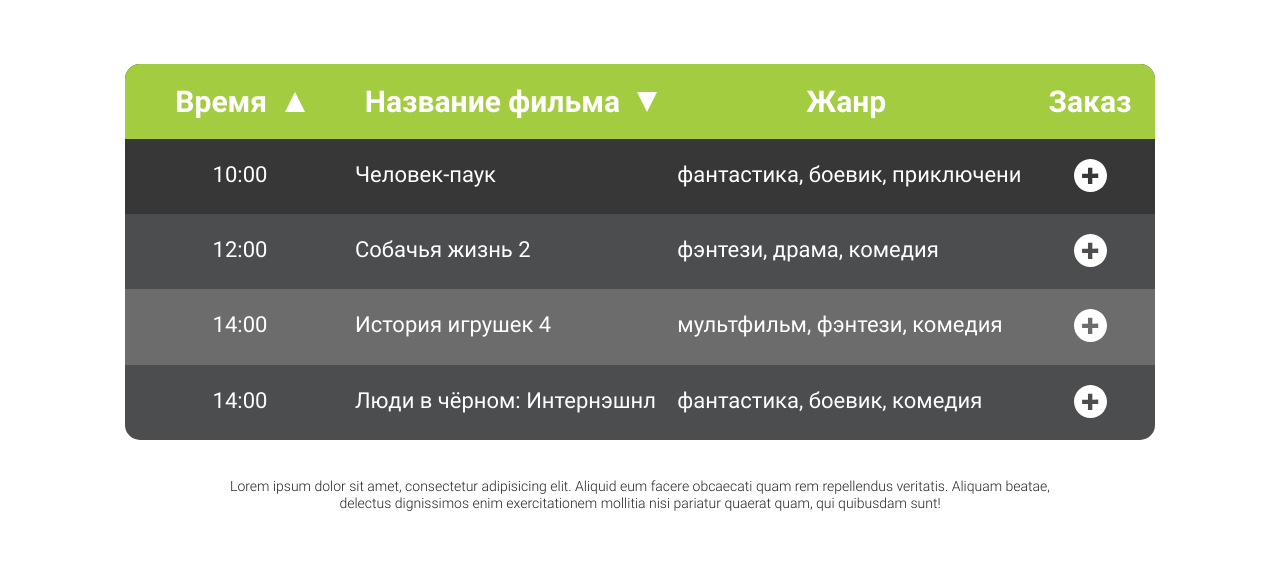
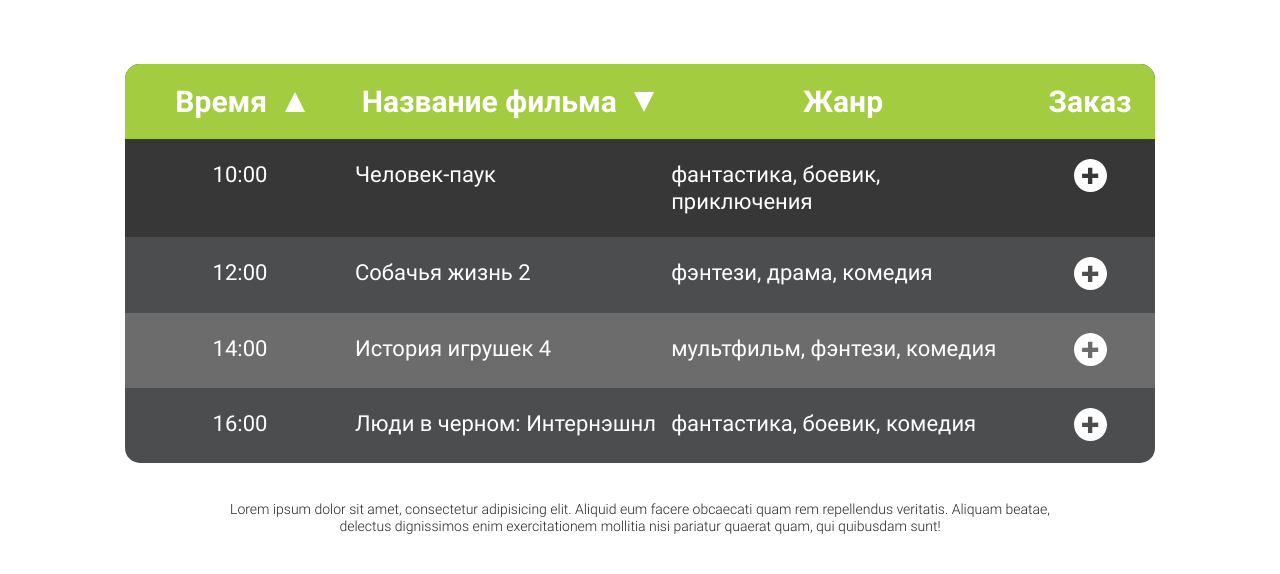
Before and after one commit to AleksTi/Cinema, a website: page index.html in a window 1280 px wide. Shown: the part 1580-2154 px from the top of the page. Drawn offline with nearby package versions, Linux system fonts and the light colour scheme.

Commit message:
4.4-1-Refactoring - added array with films

```diff
--- a/index.html
+++ b/index.html
@@ -112,10 +112,10 @@
                         </thead>
                         <tbody class="movie-list__tbody">
                             <tr>
-                                <td id="startFilm1">10am - 12pm</td>
-                                <td id="nameFilm1"><a href="https://www.kinopoisk.ru/film/1008445/" target="_blank"
+                                <td id="startFilm0">10am - 12pm</td>
+                                <td id="nameFilm0"><a href="https://www.kinopoisk.ru/film/1008445/" target="_blank"
                                         title="Кинопоиск.ру">Человек-паук</a></td>
-                                <td id="janrFilm1">фантастика, боевик, приключения</td>
+                                <td id="janrFilm0">фантастика, боевик, приключения</td>
                                 <td><svg xmlns="http://www.w3.org/2000/svg" xmlns:xlink="http://www.w3.org/1999/xlink"
                                         width="33px" height="33px">
                                         <path fill-rule="evenodd" fill="rgb(255, 255, 255)"
@@ -123,10 +123,10 @@
                                     </svg></td>
                             </tr>
                             <tr>
-                                <td id="startFilm2">12pm - 02pm</td>
-                                <td id="nameFilm2"><a href="https://www.kinopoisk.ru/film/1122114/" target="_blank"
+                                <td id="startFilm1">12pm - 02pm</td>
+                                <td id="nameFilm1"><a href="https://www.kinopoisk.ru/film/1122114/" target="_blank"
                                         title="Кинопоиск.ру">Собачья жизнь 2</a></td>
-                                <td id="janrFilm2">фэнтези, драма, комедия</td>
+                                <td id="janrFilm1">фэнтези, драма, комедия</td>
                                 <td><svg xmlns="http://www.w3.org/2000/svg" xmlns:xlink="http://www.w3.org/1999/xlink"
                                         width="33px" height="33px">
                                         <path fill-rule="evenodd" fill="rgb(255, 255, 255)"
@@ -134,10 +134,10 @@
                                     </svg></td>
                             </tr>
                             <tr>
-                                <td id="startFilm3">02pm - 03pm</td>
-                                <td id="nameFilm3"><a href="https://www.kinopoisk.ru/film/846824/" target="_blank"
+                                <td id="startFilm2">02pm - 03pm</td>
+                                <td id="nameFilm2"><a href="https://www.kinopoisk.ru/film/846824/" target="_blank"
                                         title="Кинопоиск.ру">История игрушек 4</a></td>
-                                <td id="janrFilm3">мультфильм, фэнтези, комедия</td>
+                                <td id="janrFilm2">мультфильм, фэнтези, комедия</td>
                                 <td><svg xmlns="http://www.w3.org/2000/svg" xmlns:xlink="http://www.w3.org/1999/xlink"
                                         width="33px" height="33px">
                                         <path fill-rule="evenodd" fill="rgb(255, 255, 255)"
@@ -145,10 +145,10 @@
                                     </svg></td>
                             </tr>
                             <tr class="movie-list__tbody-tr">
-                                <td id="startFilm4">03pm - 05pm</td>
-                                <td id="nameFilm4"><a href="https://www.kinopoisk.ru/film/693730/" target="_blank"
+                                <td id="startFilm3">03pm - 05pm</td>
+                                <td id="nameFilm3"><a href="https://www.kinopoisk.ru/film/693730/" target="_blank"
                                         title="Кинопоиск.ру">Люди в черном: Интернэшнл</a></td>
-                                <td id="janrFilm4">фантастика, боевик, комедия</td>
+                                <td id="janrFilm3">фантастика, боевик, комедия</td>
                                 <td><svg xmlns="http://www.w3.org/2000/svg" xmlns:xlink="http://www.w3.org/1999/xlink"
                                         width="33px" height="33px">
                                         <path fill-rule="evenodd" fill="rgb(255, 255, 255)"
--- a/js/films.js
+++ b/js/films.js
@@ -1,52 +1,50 @@
+
+let janrList = ['фантастика', 'боевик', 'приключения', 'фэнтези', 'драма', 'комедия', 'мультфильм'];
+let films = [
+    ['10:00', 'Человек-паук', [0, 1, 2]],
+    ['12:00', 'Собачья жизнь 2', [3, 4, 5]],
+    ['14:00', 'История игрушек 4', [6, 3, 5]],
+    ['16:00', 'Люди в чёрном: Интернэшнл', [0, 1, 5]]
+];
+
+let filmTarget = [];
+for (let i = 0; i < films.length; i++){
+    filmTarget[0] = document.getElementById('startFilm' + i); //для присвоения в цикле нужно, чтобы id были универсальные, т.е. первая часть одинаковой
+    filmTarget[1] = document.getElementById('nameFilm' + i);
+    filmTarget[2] = document.getElementById('janrFilm' + i);
+    for (let k = 0; k < films[i].length; k++){
+        filmTarget[k].innerHTML = films[i][k];
+        if (k = 2) {
+            filmTarget[k].innerHTML = '';
+            for (let j = 0; j < films[i][k].length; j++){
+                filmTarget[k].innerHTML += janrList[films[i][k][j]];
+                if (j < films[i][k].length - 1) {
+                    filmTarget[k].innerHTML += ', ';
+                }
+            }
+        }
+    }
+}
 
 
 
-const janr1 = 'фантастика';
-const janr2 = 'боевик';
-const janr3 = 'приключени';
-const janr4 = 'фэнтези';
-const janr5 = 'драма';
-const janr6 = 'комедия';
-const janr7 = 'мультфильм';
-let startFilm1 = '10:00';
-let startFilm2 = '12:00';
-let startFilm3 = '14:00';
-let startFilm4 = '14:00';
-let nameFilm1 = 'Человек-паук';
-let nameFilm2 = 'Собачья жизнь 2';
-let nameFilm3 = 'История игрушек 4';
-let nameFilm4 = 'Люди в чёрном: Интернэшнл';
-let janrFilm1 = janr1 + ', ' + janr2 + ', ' + janr3;
-let janrFilm2 = janr4 + ', ' + janr5 + ', ' + janr6;
-let janrFilm3 = janr7 + ', ' + janr4 + ', ' + janr6;
-let janrFilm4 = janr1 + ', ' + janr2 + ', ' + janr6;
-
-let elementStartFilm1 = document.getElementById('startFilm1');
-let elementStartFilm2 = document.getElementById('startFilm2');
-let elementStartFilm3 = document.getElementById('startFilm3');
-let elementStartFilm4 = document.getElementById('startFilm4');
-
-let elementNameFilm1 = document.getElementById('nameFilm1');
-let elementNameFilm2 = document.getElementById('nameFilm2');
-let elementNameFilm3 = document.getElementById('nameFilm3');
-let elementNameFilm4 = document.getElementById('nameFilm4');
-
-let elementJanrFilm1 = document.getElementById('janrFilm1');
-let elementJanrFilm2 = document.getElementById('janrFilm2');
-let elementJanrFilm3 = document.getElementById('janrFilm3');
-let elementJanrFilm4 = document.getElementById('janrFilm4');
-
-elementNameFilm1.innerHTML = nameFilm1;
-elementNameFilm2.innerHTML = nameFilm2;
-elementNameFilm3.innerHTML = nameFilm3;
-elementNameFilm4.innerHTML = nameFilm4;
-
-elementJanrFilm1.innerHTML = janrFilm1;
-elementJanrFilm2.innerHTML = janrFilm2;
-elementJanrFilm3.innerHTML = janrFilm3;
-elementJanrFilm4.innerHTML = janrFilm4;
-
-elementStartFilm1.innerHTML = startFilm1;
-elementStartFilm2.innerHTML = startFilm2;
-elementStartFilm3.innerHTML = startFilm3;
-elementStartFilm4.innerHTML = startFilm4;
+// let elementStartFilm;
+// let elementNameFilm;
+// let elementJanrFilm;
+// let janrs;
+// for (let i = 0; i < films.length; i++){
+//     elementStartFilm = document.getElementById('startFilm' + i);
+//     elementNameFilm = document.getElementById('nameFilm' + i);
+//     elementJanrFilm = document.getElementById('janrFilm' + i);
+//     elementStartFilm.innerHTML = films[i][0];
+//     elementNameFilm.innerHTML = films[i][1];
+//     // Вывод жанров
+//     elementJanrFilm.innerHTML = '';
+//     janrs = films[i][2];
+//     for (let j = 0; j < janrs.length; j++){
+//         elementJanrFilm.innerHTML += janrList[janrs[j]];
+//         if (j < janrs.length - 1) {
+//             elementJanrFilm.innerHTML += ', ';
+//         }
+//     }
+// }
```
